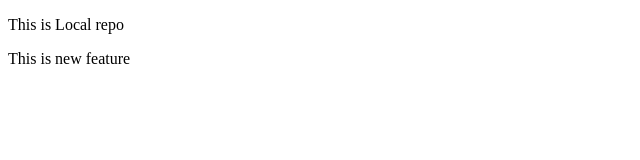
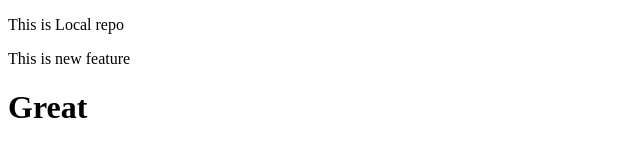
Before and after one commit to SatyamShuklaDev/Local-Repo, a plain HTML site: page index.html in a window 1280 px wide. Shown: the whole page, without its empty margins (0-640 px from the left). Drawn offline with Linux system fonts and the light colour scheme.

Commit message:
Update index.html
added new heading

```diff
--- a/index.html
+++ b/index.html
@@ -8,6 +8,7 @@
 <body>
     <p> This is Local repo </p>
     <p>This is new feature</p>
+    <h1> Great </h1>
 
 </body>
 </html>
```
